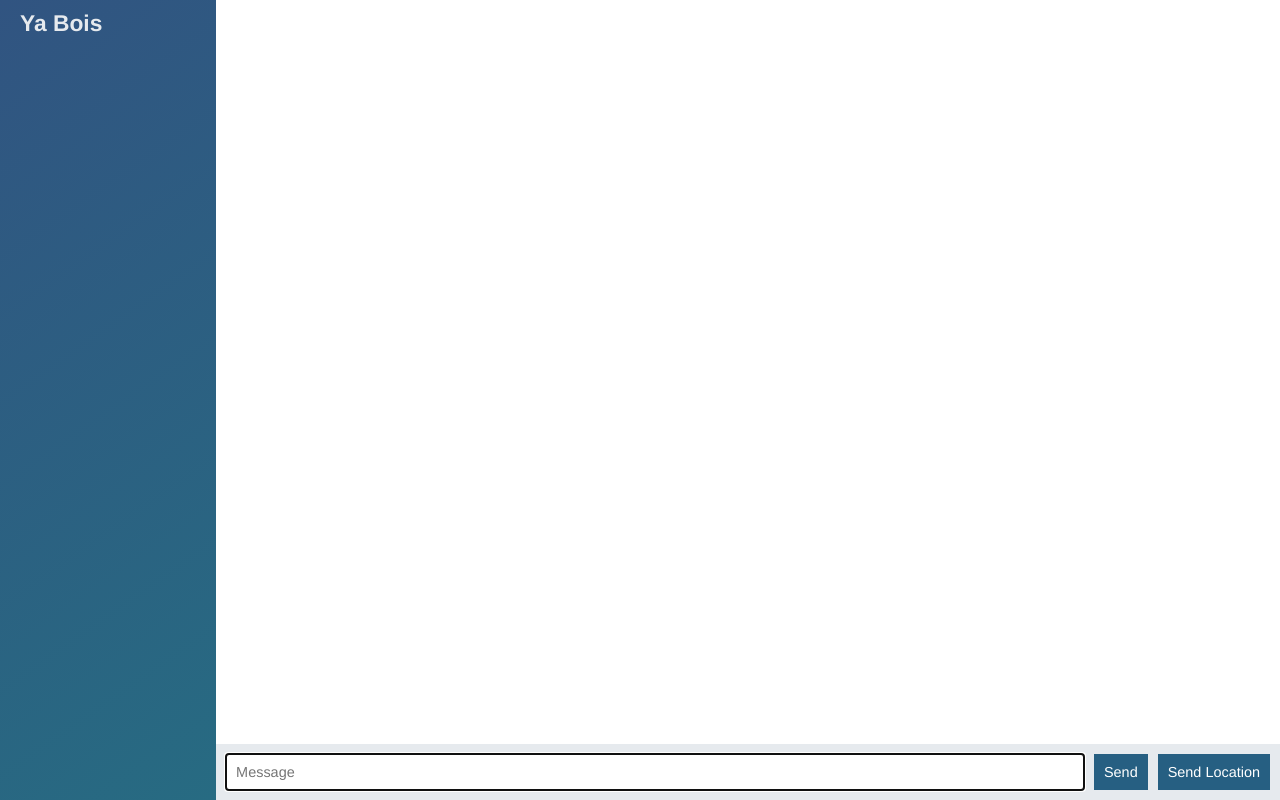
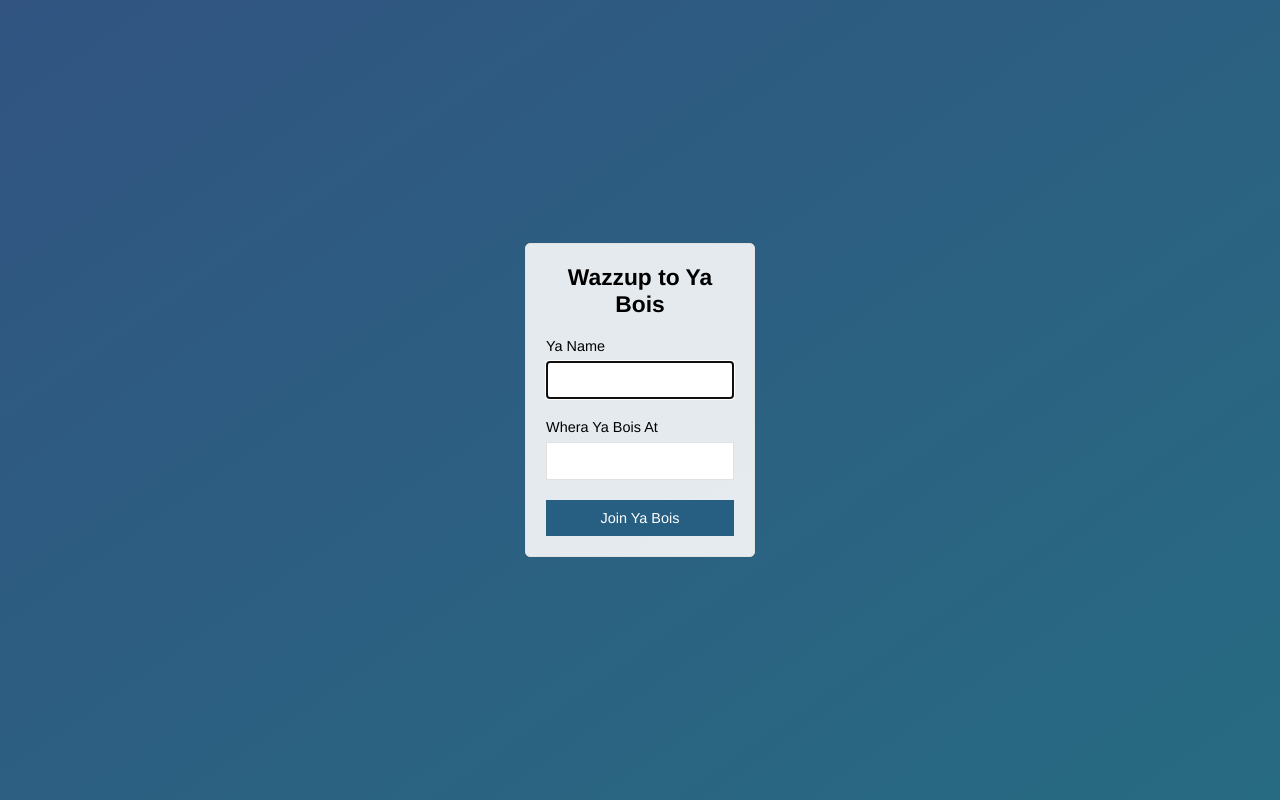
Before and after one commit to AustinDoesStuff/nodechat, a website: page public/index.html in a window 1280 px wide. Drawn offline with nearby package versions, Linux system fonts and the light colour scheme; no server answers.

Commit message:
add join page

```diff
--- a/public/index.html
+++ b/public/index.html
@@ -1,58 +1,31 @@
 <!DOCTYPE html>
+
 <html>
     <head>
         <meta charset="utf-8"/>
-        <link rel="stylesheet" href="/css/styles.css"/>
+        <meta name="viewport" content="width=device-width, initial-scale=1, user-scalable=no"/>
+        <title>Join | YaBois</title>
+        <link rel="stylesheet" href="/css/styles.css" />
     </head>
 
-    <body class="chat">
-
-        <div class="chat__sidebar">
-            <h3>Ya Bois</h3>
-            <div id="users"></div>
+    <body class="centered-form">
+        <div class="centered-form__form">
+            <form action="/chat.html">
+                <div class="form-field">
+                    <h3>Wazzup to Ya Bois</h3>
+                </div>
+                <div class="form-field">
+                    <label>Ya Name</label>
+                    <input type="text" name="name" autofocus/>
+                </div>
+                <div class="form-field">
+                    <label>Whera Ya Bois At</label>
+                    <input type="text" name="room"/>
+                </div>
+                <div class="form-field">
+                    <button>Join Ya Bois</button>
+                </div>
+            </form>
         </div>
-
-        <div class="chat__main">
-            <ol class="chat__messages" id="messages">
-            </ol>
-
-            <div class="chat__footer">
-                <form id="message-form">
-                    <input name="message" type="text" placeholder="Message" autocomplete="off" autofocus />
-                    <button>Send</button>
-                </form>
-                <button id="send-location">Send Location</button>
-            </div>
-        </div>
-
-        <script id="message-template" type="text/template">
-            <li class="message">
-                <div class="message__title">
-                    <h4>{{from}}</h4>
-                    <span>{{createdAt}}</span>
-                </div>
-                <div class="message__body">{{text}}</div>
-            </li>
-        </script>
-
-        <script id="location-message-template" type="text/template">
-                    <li class="message">
-                        <div class="message__title">
-                            <h4>{{from}}</h4>
-                            <span>{{createdAt}}</span>
-                        </div>
-                        <div class="message__body">
-                            <a href="{{url}}" target="_blank">
-                                <p>Where I'm at</p>
-                            </a>
-                        </div>
-                    </li>
-                </script>
-
-        <script src="/socket.io/socket.io.js"></script>
-        <script src="/js/libs/jquery-3.2.1.min.js"></script>
-        <script src="/js/libs/moment.js"></script>
-        <script src="/js/libs/mustache.js"></script>
-        <script src="/js/index.js"></script>
     </body>
 </html>
```
Also changed, not shown: public/chat.html (added, +60 -0 lines), public/js/chat.js (renamed from public/js/index.js).
